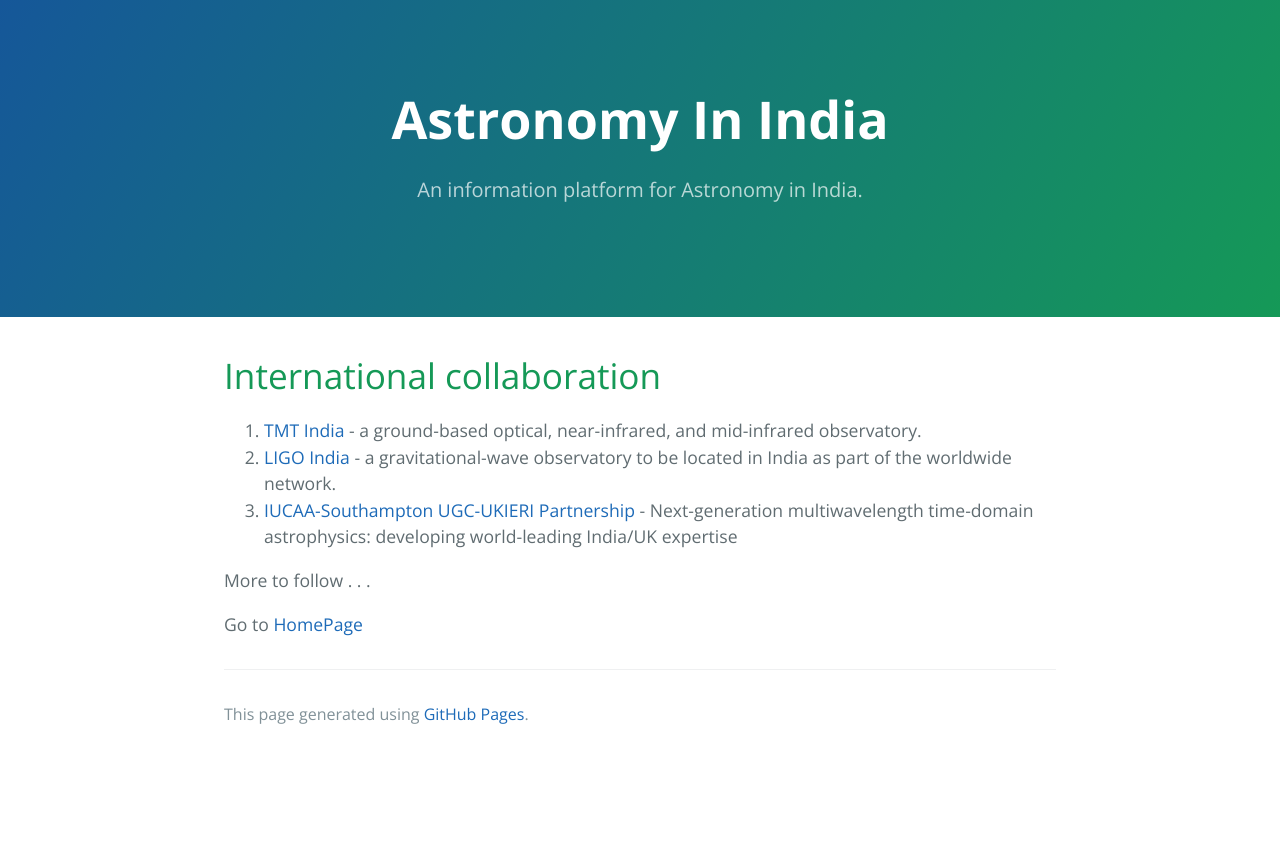
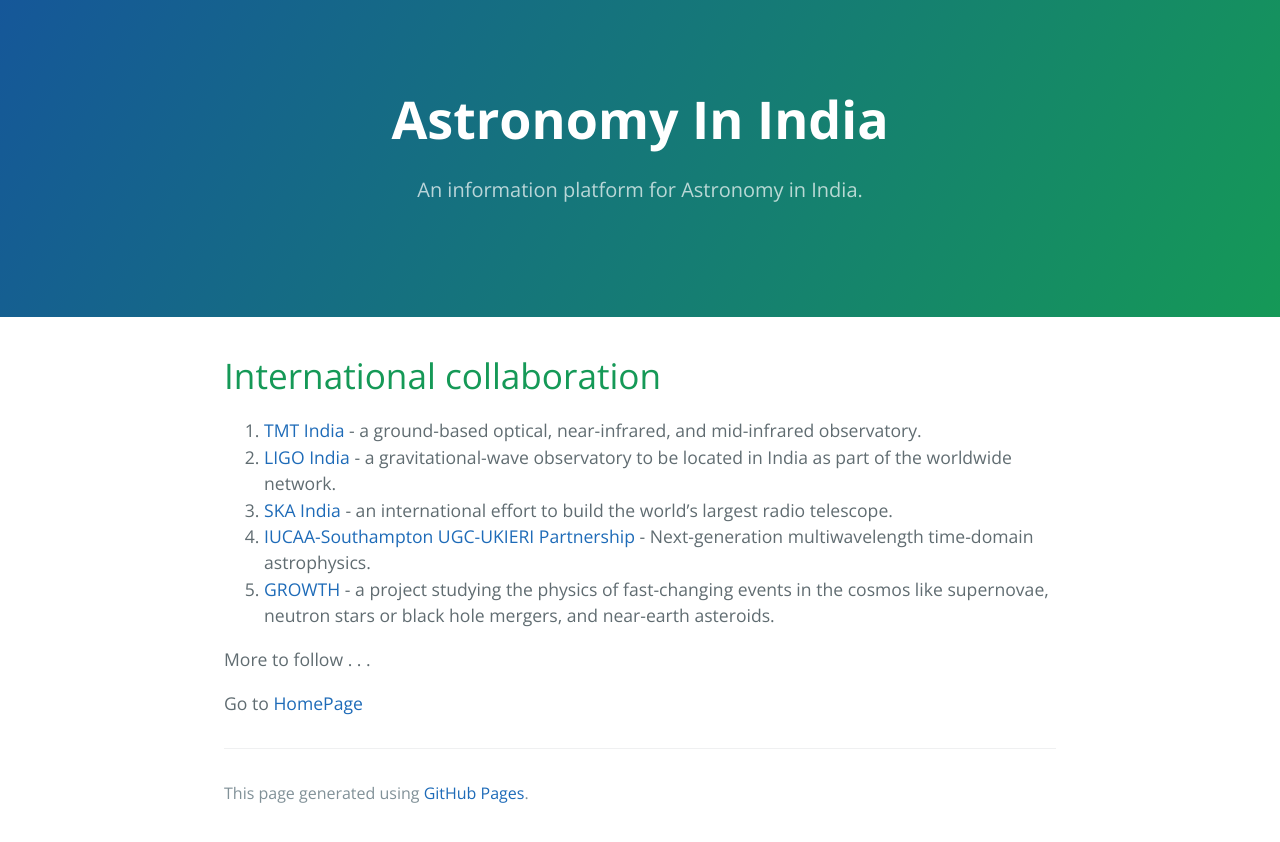
Before and after one commit to kalyanradhakrishnan/Astronomy-In-India, a Jekyll site: the page built from pages/india_int_collab.md, in a window 1280 px wide. Shown: the top 842 px of the page. Built offline with Jekyll 4.4.1, drawn with Linux system fonts in a browser that asks for light colours.

Commit message:
Update india_int_collab.md

```diff
--- a/pages/india_int_collab.md
+++ b/pages/india_int_collab.md
@@ -7,8 +7,9 @@
 
 1. [TMT India](https://tmt.iiap.res.in/about) - a ground-based optical, near-infrared, and mid-infrared observatory.
 2. [LIGO India](https://www.ligo-india.in) - a gravitational-wave observatory to be located in India as part of the worldwide network.
-3. [IUCAA-Southampton UGC-UKIERI Partnership](http://www.southampton.ac.uk/~pg3e14/ukieri/) - Next-generation multiwavelength time-domain astrophysics: developing world-leading India/UK expertise
-
+3. [SKA India](https://india.skatelescope.org/project/) - an international effort to build the world’s largest radio telescope.
+4. [IUCAA-Southampton UGC-UKIERI Partnership](http://www.southampton.ac.uk/~pg3e14/ukieri/) - Next-generation multiwavelength time-domain astrophysics.
+5. [GROWTH](http://growth.caltech.edu) - a project studying the physics of fast-changing events in the cosmos like supernovae, neutron stars or black hole mergers, and near-earth asteroids.
 
 More to follow . . .
 
```
